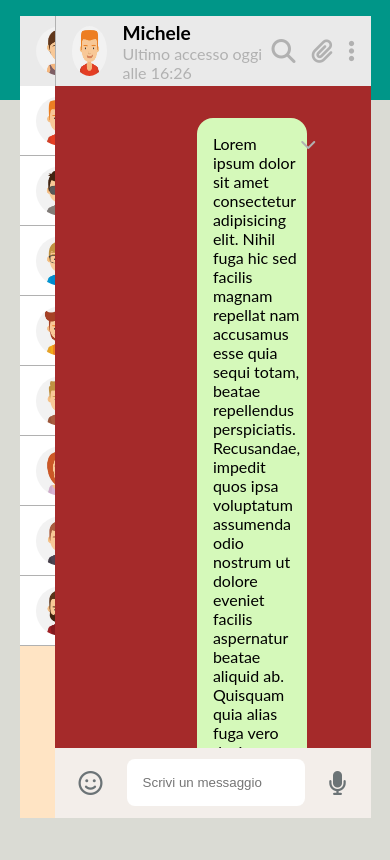
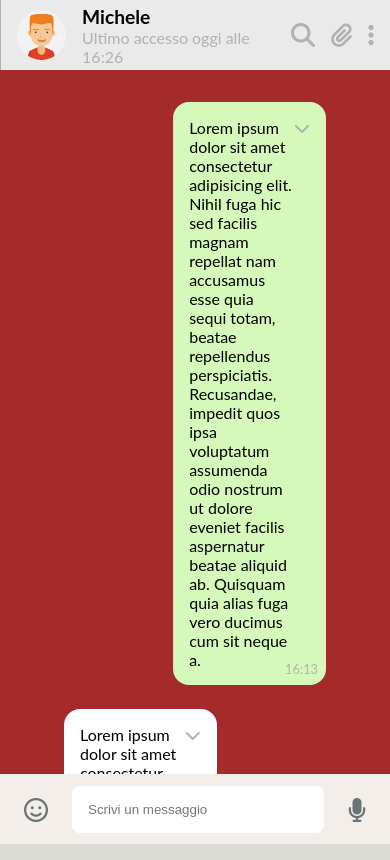
Before and after one commit to MatteoStrazzera/html-css-boolzapp, a plain HTML site: page index.html in a window 390 px wide. Drawn offline with Linux system fonts and the light colour scheme.

Commit message:
add responsive rules to max width 540px

```diff
--- a/assets/css/style.css
+++ b/assets/css/style.css
@@ -326,8 +326,13 @@ body {
     .hide{
         display: none;
     }
+    .container{
+        width: 100%;
+        height: 100vh;
+        margin: 0;
+    }
     .sidebar{
-        width: 10%;
+        width: 90px;
     }
     .main_app{
         width: 100%;
@@ -343,4 +348,8 @@ body {
     }
 }
 
-@media screen and (max-width:540px) {}
+@media screen and (max-width:540px) {
+    .sidebar{
+        display: none;
+    }
+}
```
